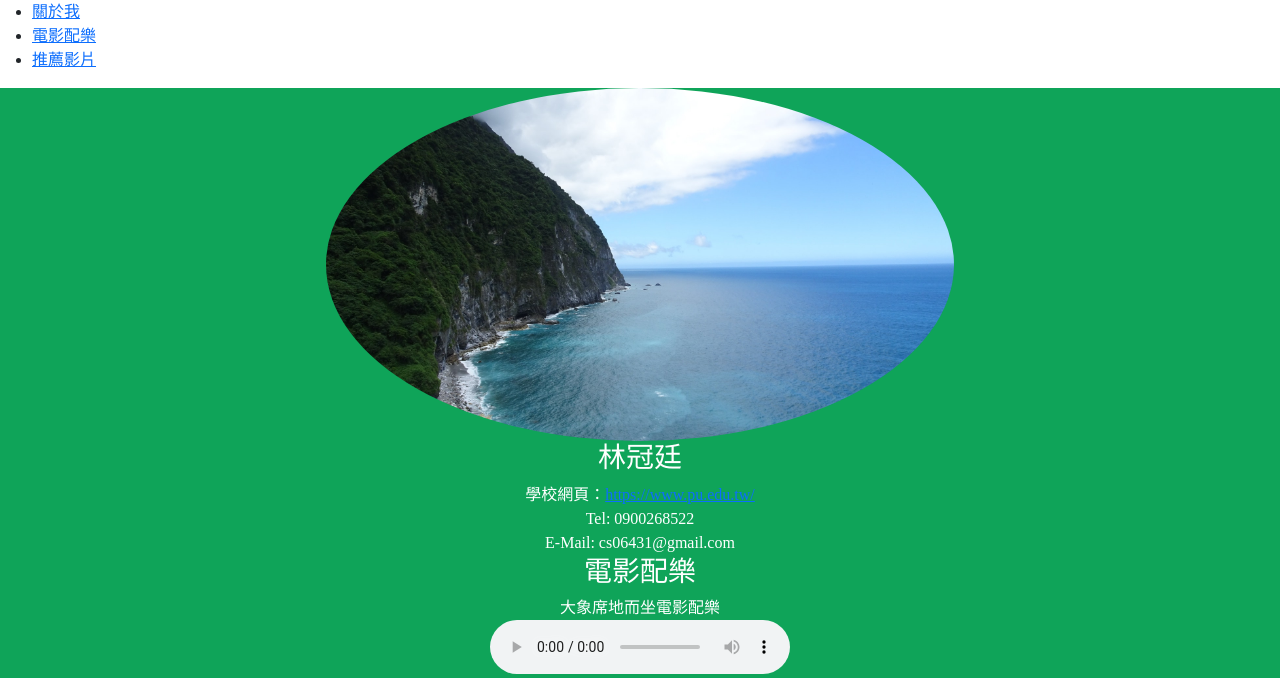
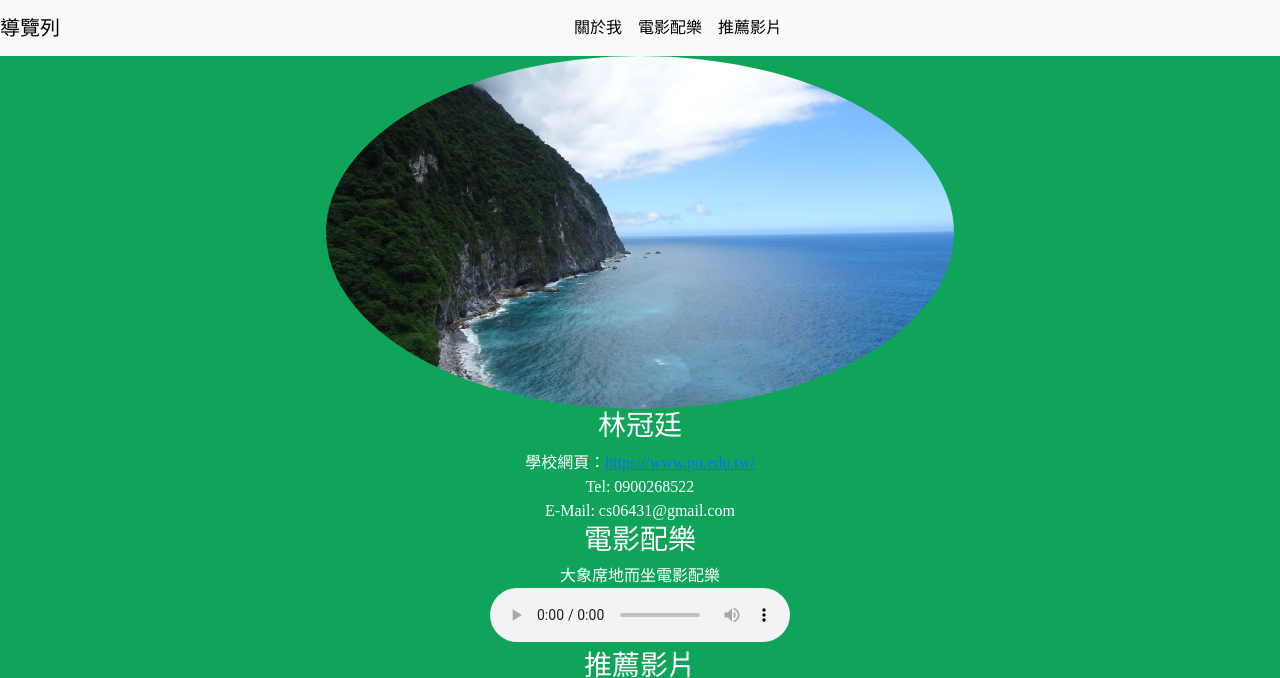
Before and after one commit to ster1215/aboutme, a plain HTML site: page rwd.html in a window 1280 px wide. Shown: the top 678 px of the page. Drawn offline with nearby package versions, Linux system fonts and the light colour scheme.

```diff
--- a/rwd.html
+++ b/rwd.html
@@ -29,12 +29,24 @@
 
 	</head>
 	<body>
-		<nav>
-			<ul>
-				<li><a href="#linc">關於我</a></li>
-				<li><a href="#soundtrack">電影配樂</a></li>
-				<li><a href="#youtube">推薦影片</a></li>
-			</ul>
+		<nav class="navbar navbar-expand-lg bg-light">
+			<a class="navbar-brand">導覽列</a>
+			<button class="navbar-toggler" type="button" data-bs-toggle="collapse" data-bs-target="#ITEMS">
+				<span class="navbar-toggler-icon"></span>
+			</button>
+			<div class="collapse navbar-collapse" id="ITEMS">
+				<ul class="navbar-nav">
+					<li class="nav-item">
+						<a href="#linc" class="nav-link active">關於我</a>
+					</li>
+					<li class="nav-item">
+						<a href="#soundtrack" class="nav-link active">電影配樂</a>
+					</li>
+					<li class="nav-item">
+						<a href="#youtube" class="nav-link active">推薦影片</a>
+					</li>
+				</ul>
+			</div>
 		</nav>
 		<main class="container-fluid text-white text-center " style="background-color: #0fa459;">
 			<img src="cliff.jpg" class="img-fluid rounded-circle" width="50%" id="pic" onmouseover="change1()" onmouseout="change2()"></img>
```
